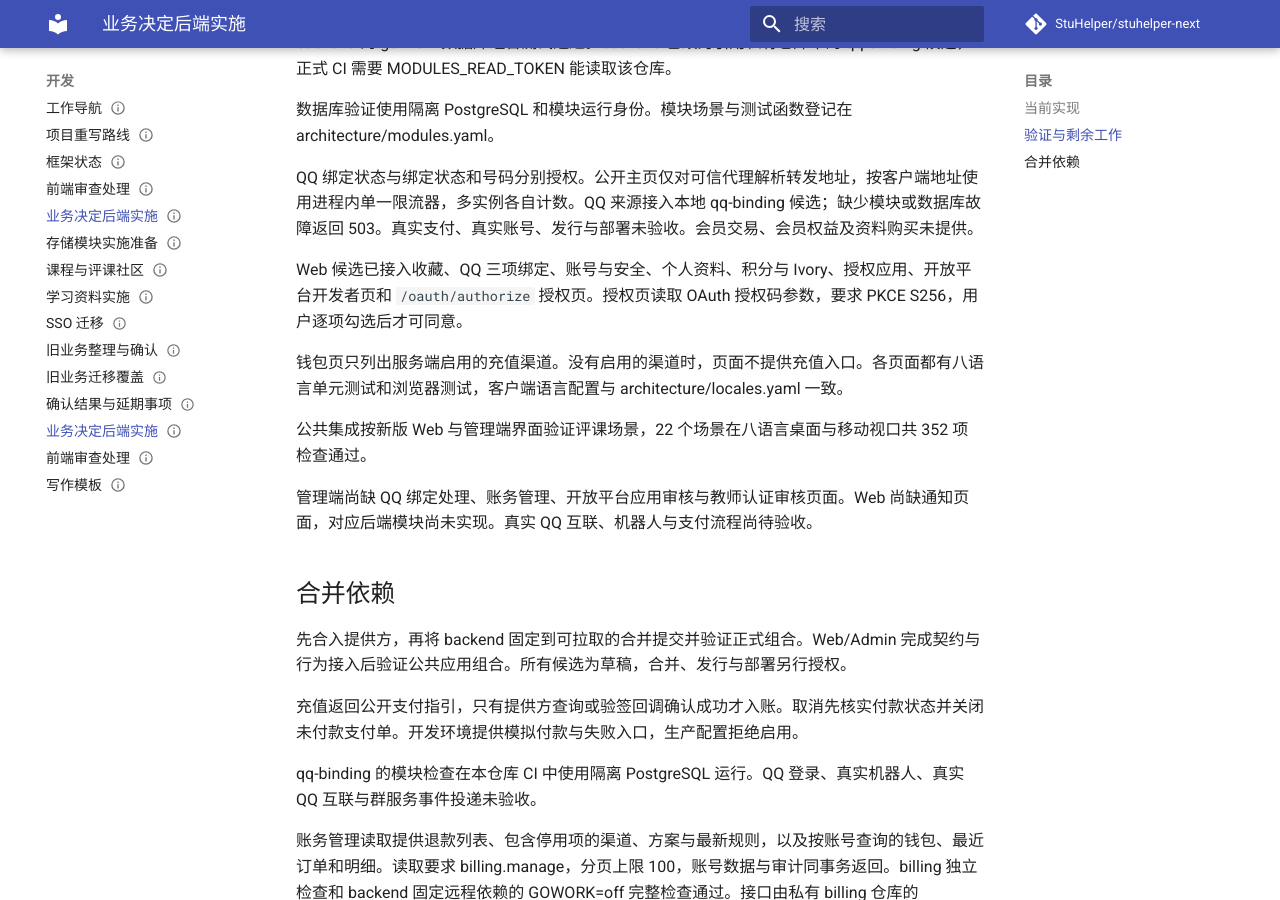
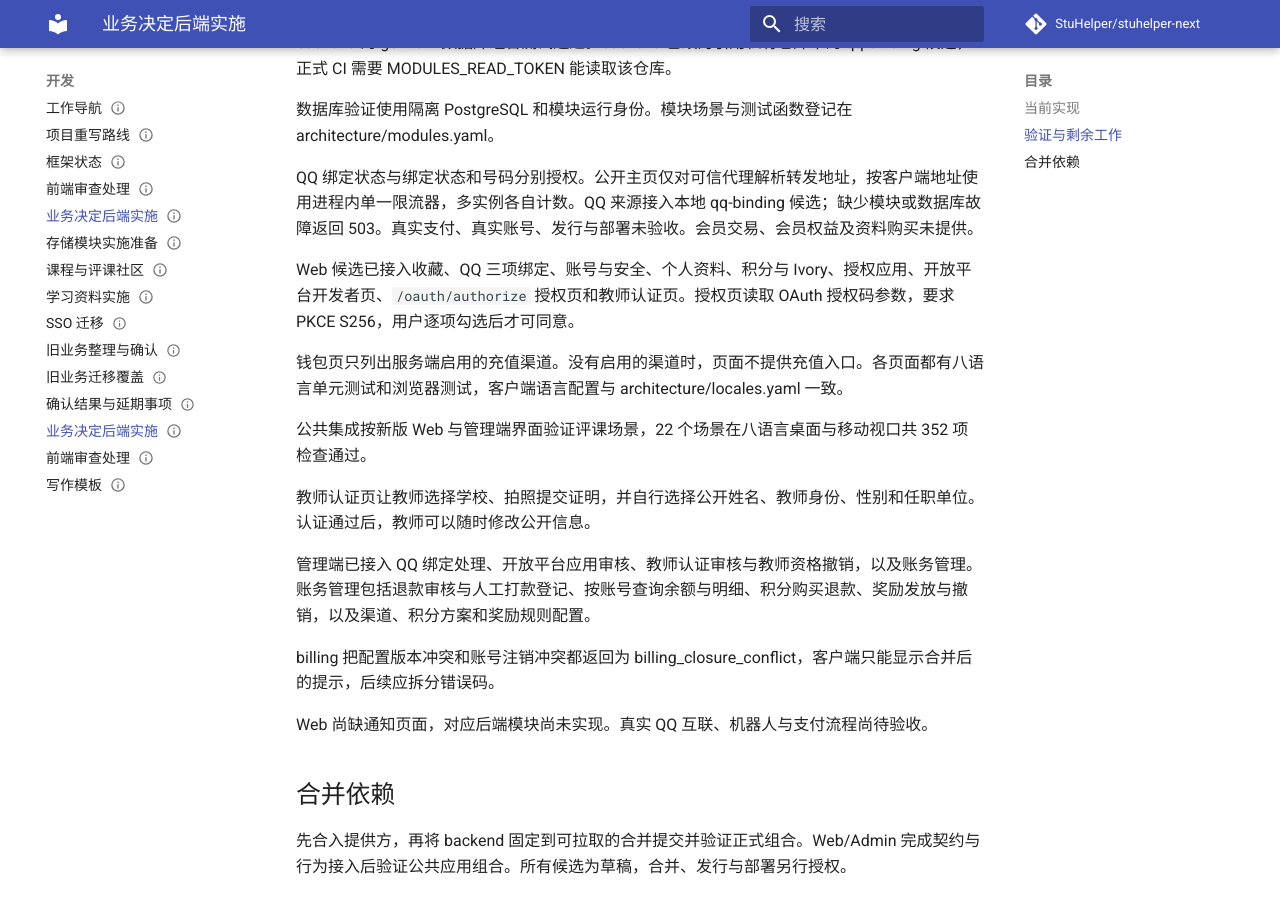
Before and after one commit to StuHelper/stuhelper-next, an MkDocs documentation site: the page built from docs/development/backend-decisions.md, in a window 1280 px wide and 900 px high, scrolled down 1144 px. Built offline with MkDocs 1.6.1 and Material for MkDocs 9.7.7, drawn with Linux system fonts in a browser that asks for light colours; comment, search, counter and statistics services are not loaded.

Commit message:
docs(frontend): 登记教师认证与账务管理页面并固定新的 Web、管理端候选

```diff
--- a/docs/development/backend-decisions.md
+++ b/docs/development/backend-decisions.md
@@ -33,13 +33,19 @@ updated: 2026-11-08
 
 QQ 绑定状态与绑定状态和号码分别授权。公开主页仅对可信代理解析转发地址，按客户端地址使用进程内单一限流器，多实例各自计数。QQ 来源接入本地 qq-binding 候选；缺少模块或数据库故障返回 503。真实支付、真实账号、发行与部署未验收。会员交易、会员权益及资料购买未提供。
 
-Web 候选已接入收藏、QQ 三项绑定、账号与安全、个人资料、积分与 Ivory、授权应用、开放平台开发者页和 `/oauth/authorize` 授权页。授权页读取 OAuth 授权码参数，要求 PKCE S256，用户逐项勾选后才可同意。
+Web 候选已接入收藏、QQ 三项绑定、账号与安全、个人资料、积分与 Ivory、授权应用、开放平台开发者页、`/oauth/authorize` 授权页和教师认证页。授权页读取 OAuth 授权码参数，要求 PKCE S256，用户逐项勾选后才可同意。
 
 钱包页只列出服务端启用的充值渠道。没有启用的渠道时，页面不提供充值入口。各页面都有八语言单元测试和浏览器测试，客户端语言配置与 architecture/locales.yaml 一致。
 
 公共集成按新版 Web 与管理端界面验证评课场景，22 个场景在八语言桌面与移动视口共 352 项检查通过。
 
-管理端尚缺 QQ 绑定处理、账务管理、开放平台应用审核与教师认证审核页面。Web 尚缺通知页面，对应后端模块尚未实现。真实 QQ 互联、机器人与支付流程尚待验收。
+教师认证页让教师选择学校、拍照提交证明，并自行选择公开姓名、教师身份、性别和任职单位。认证通过后，教师可以随时修改公开信息。
+
+管理端已接入 QQ 绑定处理、开放平台应用审核、教师认证审核与教师资格撤销，以及账务管理。账务管理包括退款审核与人工打款登记、按账号查询余额与明细、积分购买退款、奖励发放与撤销，以及渠道、积分方案和奖励规则配置。
+
+billing 把配置版本冲突和账号注销冲突都返回为 billing_closure_conflict，客户端只能显示合并后的提示，后续应拆分错误码。
+
+Web 尚缺通知页面，对应后端模块尚未实现。真实 QQ 互联、机器人与支付流程尚待验收。
 
 ## 合并依赖
 
--- a/workspace.lock.json
+++ b/workspace.lock.json
@@ -8,12 +8,12 @@
     },
     "web": {
       "repository": "https://github.com/StuHelper/stuhelper-web.git",
-      "revision": "52503053006d1823892f87e3415d1e8d4ec1d7f7",
+      "revision": "bfe711dfe68f65e79c0786b1355104a747f0f664",
       "dirty": false
     },
     "admin": {
       "repository": "https://github.com/StuHelper/stuhelper-admin.git",
-      "revision": "d7bee6d8f7c4f2675bb86a37d67f3f2b329e2b21",
+      "revision": "4af0f435a9098f7f4819c66ed6a3a309eba1b885",
       "dirty": false
     },
     "verification": {
@@ -83,7 +83,7 @@
     },
     "qq-binding": {
       "repository": "https://github.com/StuHelper/stuhelper-qq-binding.git",
-      "revision": "9b7f65edf8b2c0e18cde65939343c7c95e94391f",
+      "revision": "308eae8e39b785262deaec99262abdee09af12de",
       "dirty": false
     }
   }
```
